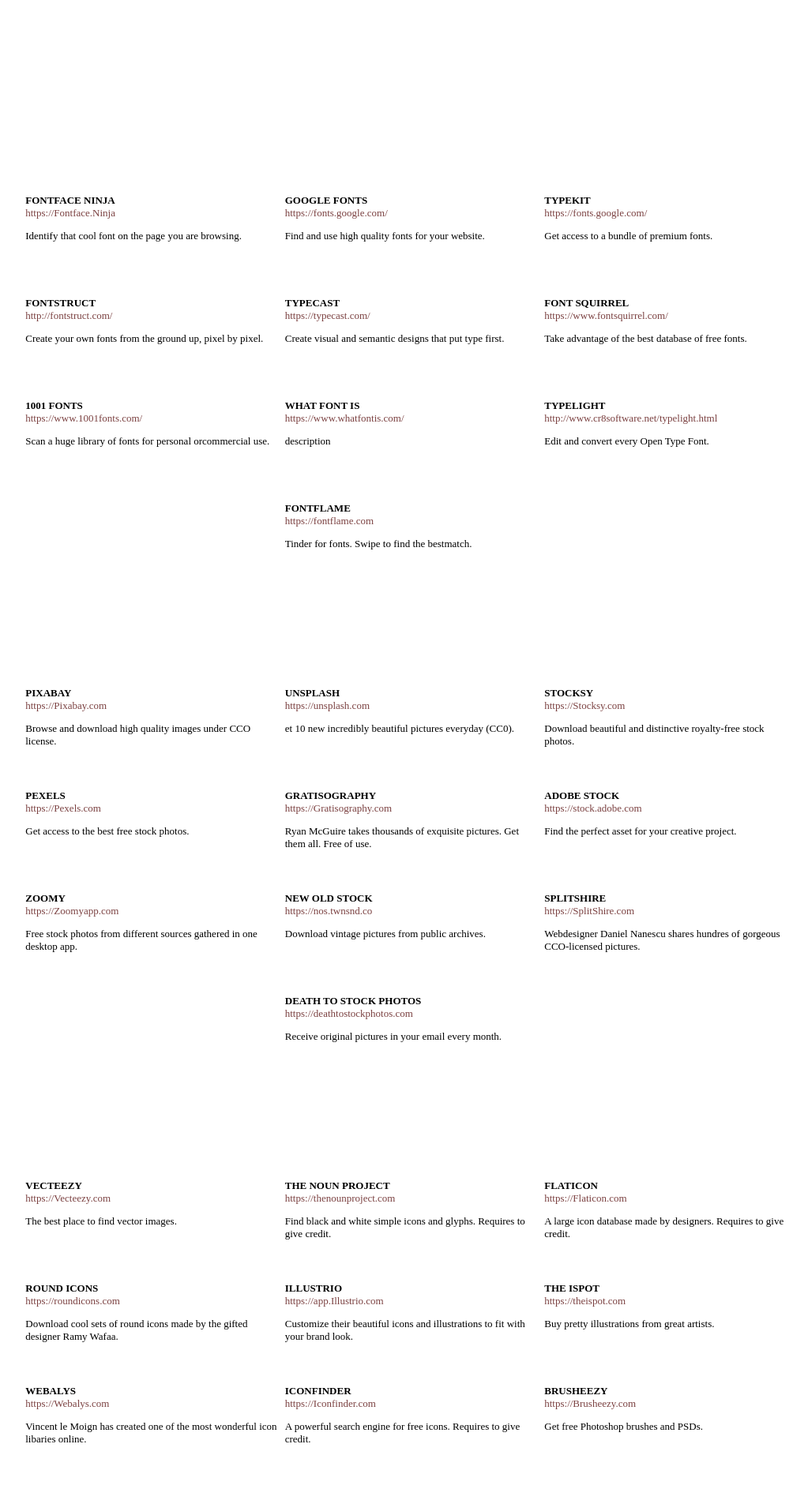
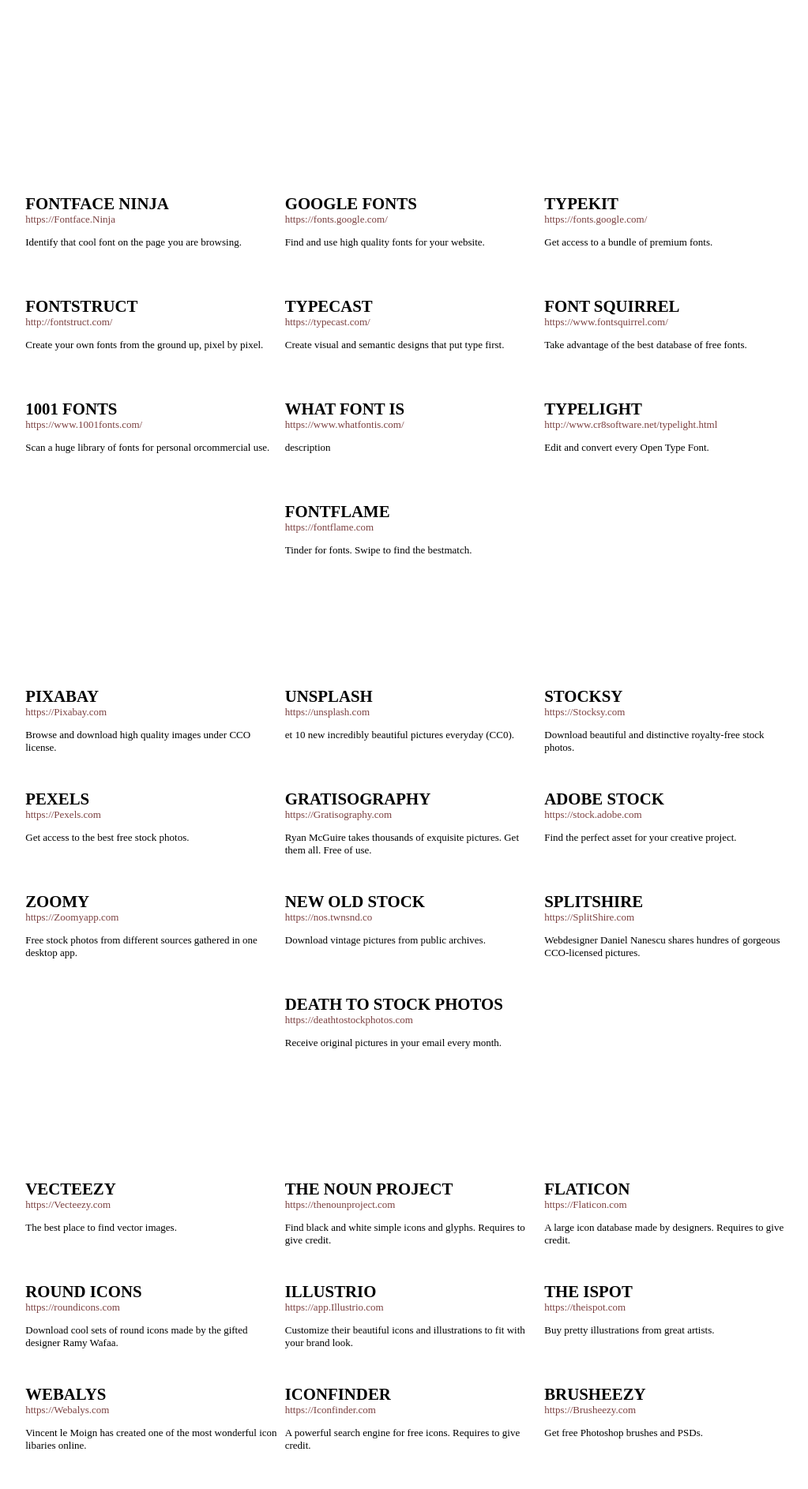
Before and after one commit to BertHaine/designtools, a Jekyll site: the page built from index.html, in a window 1280 px wide. Shown: the part 706-2592 px from the top of the page at 79% size, without its empty margins (115-1138 px from the left). Built offline with Jekyll 4.4.1, drawn with Linux system fonts in a browser that asks for light colours; some web fonts are replaced; Markdown is read by kramdown in place of the engine named in the settings.

Commit message:
minor style changes

```diff
--- a/_scss/main.scss
+++ b/_scss/main.scss
@@ -17,6 +17,10 @@
 
 .intro {
   font-size: 4vw;
+}
+
+h2 {
+  font-size: 1.6em;
 }
 
 h1,
--- a/css/main.css
+++ b/css/main.css
@@ -413,6 +413,9 @@
 .intro {
   font-size: 4vw; }
 
+h2 {
+  font-size: 1.6em; }
+
 h1,
 h2 {
   text-transform: uppercase; }
```
Also changed, not shown: 1 other file.
